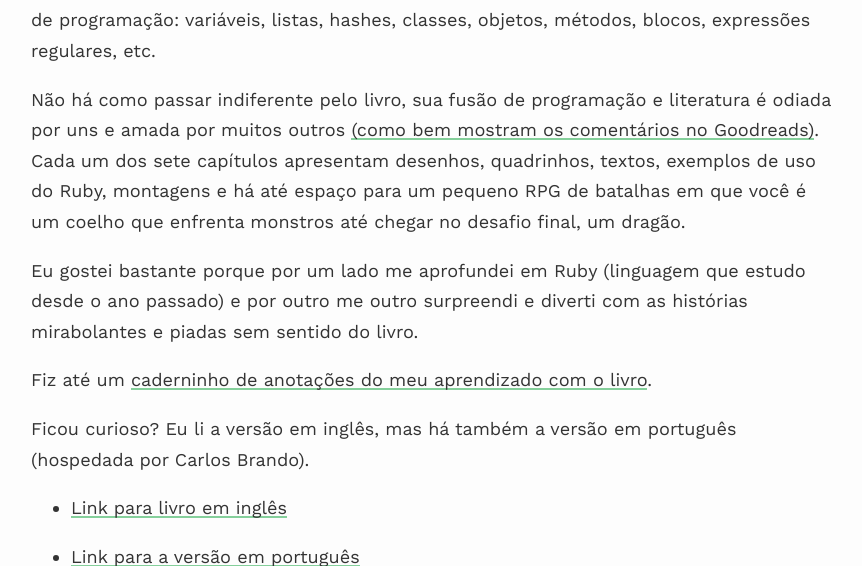
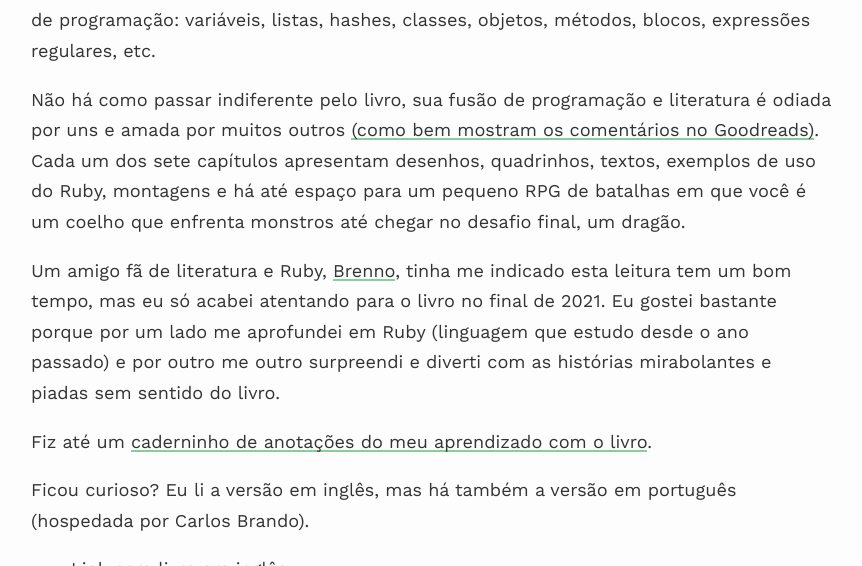
Before and after one commit to 0jonjo/0jonjo.github.io, a Jekyll site: the page built from _posts/2022-01-30-poignant-guide.md, in a window 1280 px wide and 900 px high, scrolled down 621 px, cut to the strip 0-566 px from the top of the window. Shown: the whole strip, without its empty margins (209-1071 px from the left). Built offline with Jekyll 4.4.1, drawn with Linux system fonts in a browser that asks for light colours; nearby versions of some CDN libraries.

Commit message:
update text post poignant

```diff
--- a/_posts/2022-01-30-poignant-guide.md
+++ b/_posts/2022-01-30-poignant-guide.md
@@ -14,7 +14,7 @@ Publicado como uma página de internet e pdf sob licença Creative Commons, o li
 
 Não há como passar indiferente pelo livro, sua fusão de programação e literatura é odiada por uns e amada por muitos outros [(como bem mostram os comentários no Goodreads)](https://www.goodreads.com/book/show/463882.Why_s_Poignant_Guide_to_Ruby). Cada um dos sete capítulos apresentam desenhos, quadrinhos, textos, exemplos de uso do Ruby, montagens e há até espaço para um pequeno RPG de batalhas em que você é um coelho que enfrenta monstros até chegar no desafio final, um dragão.
 
-Eu gostei bastante porque por um lado me aprofundei em Ruby (linguagem que estudo desde o ano passado) e por outro me outro surpreendi e diverti com as histórias mirabolantes e piadas sem sentido do livro.
+Um amigo fã de literatura e Ruby, [Brenno](https://twitter.com/brennovich), tinha me indicado esta leitura tem um bom tempo, mas eu só acabei atentando para o livro no final de 2021. Eu gostei bastante porque por um lado me aprofundei em Ruby (linguagem que estudo desde o ano passado) e por outro me outro surpreendi e diverti com as histórias mirabolantes e piadas sem sentido do livro.
 
 Fiz até um [caderninho de anotações do meu aprendizado com o livro](https://0jonjo.github.io/_pages/poigant-guide/).
 
```
